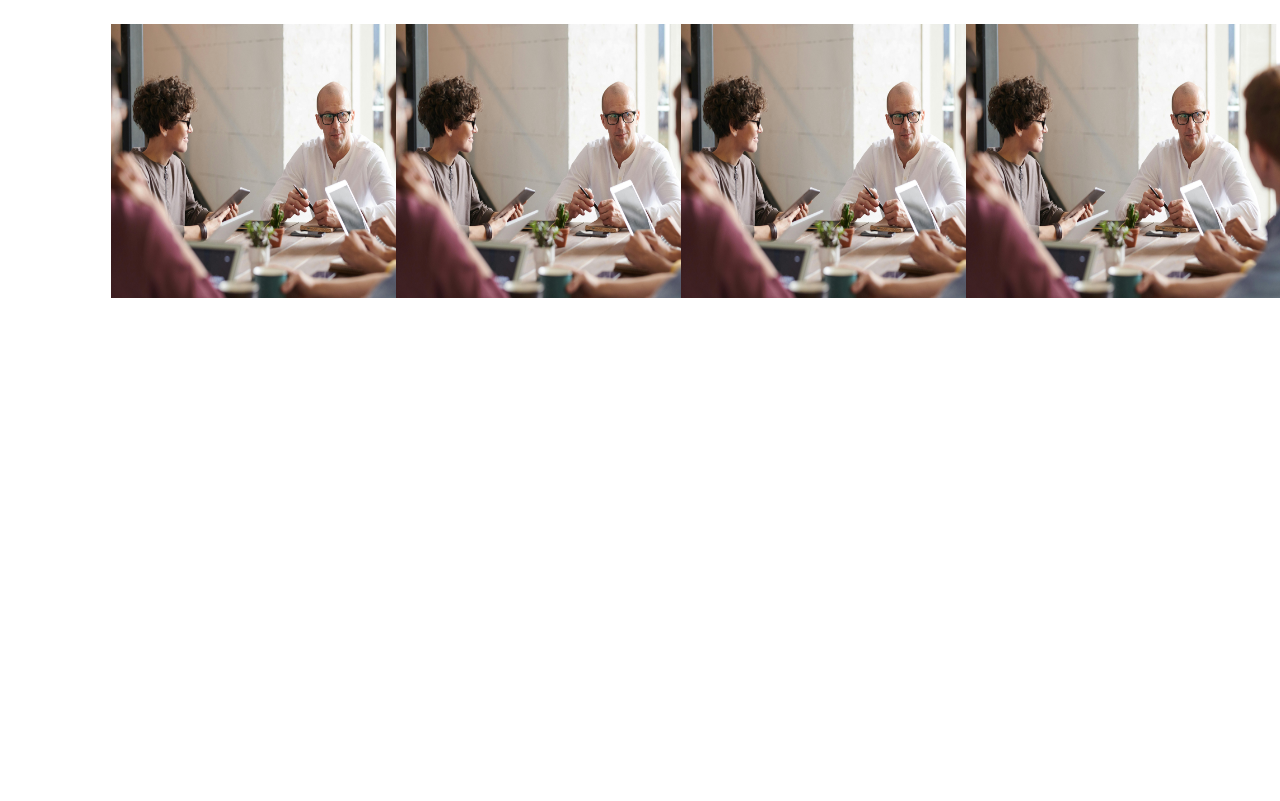
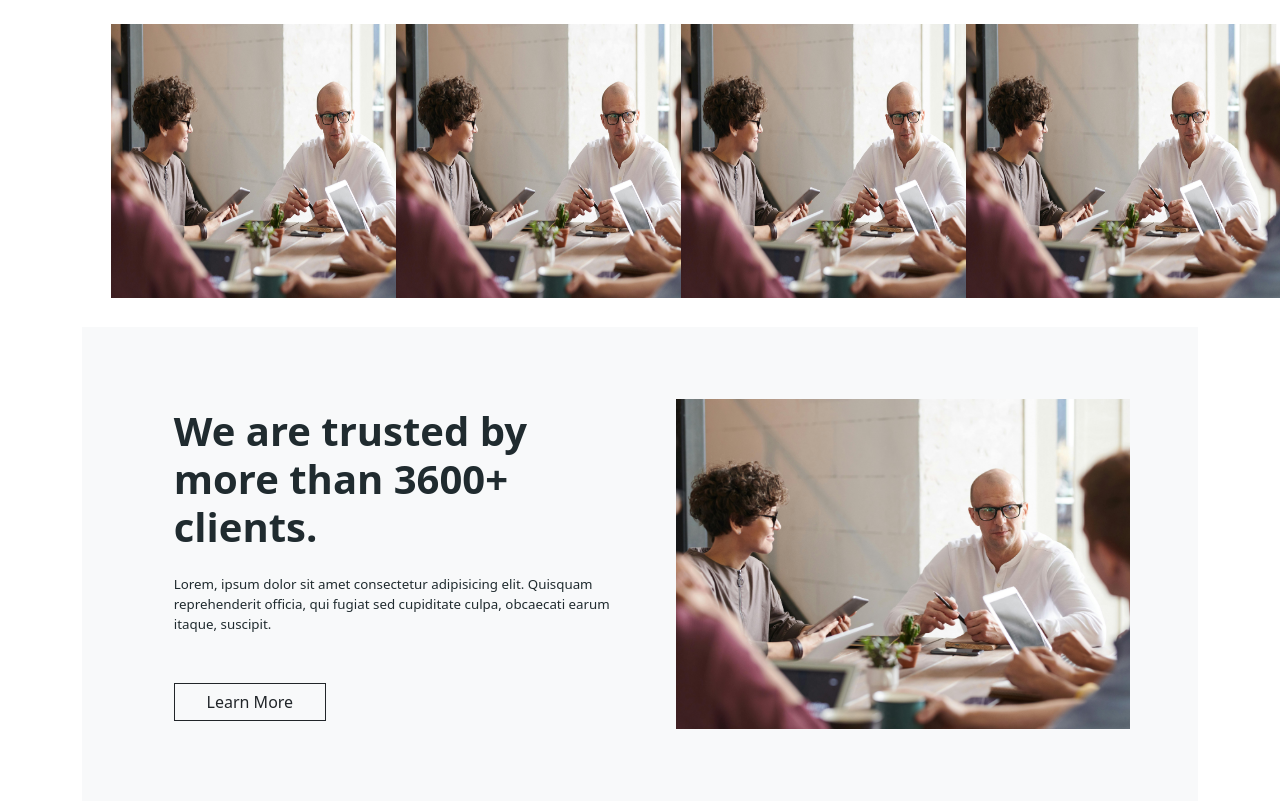
Before and after one commit to muzammilmalik01/Assignment-2, a plain HTML site: page index.html in a window 1280 px wide. Shown: the part 2782-3583 px from the top of the page. Before the commit the page ends 3109 px from the top, so only its background shows below. Drawn offline with nearby package versions, Linux system fonts and the light colour scheme.

Commit message:
Added Client Container

```diff
--- a/index.css
+++ b/index.css
@@ -182,3 +182,20 @@
   width: 350px;
   padding: 5%;
 }
+
+.client-container {
+  margin-left: 0;
+  margin-right: 0;
+  padding: 5%;
+}
+
+.client-container-heading {
+  font-weight: bolder;
+  color: #202b2f;
+}
+
+.client-container-text {
+  font-weight: 100;
+  color: #202b2f;
+  font-size: smaller;
+}
--- a/index.html
+++ b/index.html
@@ -335,5 +335,32 @@
         </div>
       </div>
     </div>
+
+    <!-- Client Container -->
+    <div class="container ml-0 mr-0">
+      <div class="row client-container bg-light">
+        <div class="col m-4">
+          <h1 class="client-container-heading mb-4">
+            We are trusted by more than 3600+ clients.
+          </h1>
+          <p class="client-container-text mb-5">
+            Lorem, ipsum dolor sit amet consectetur adipisicing elit. Quisquam
+            reprehenderit officia, qui fugiat sed cupiditate culpa, obcaecati
+            earum itaque, suscipit.
+          </p>
+          <button class="btn btn-outline-dark business-container-button">
+            Learn More
+          </button>
+        </div>
+        <div class="col d-flex pt-3 pb-3">
+          <div class="row">
+            <img
+              class="business-container-image img-fluid h-100 w-100"
+              src="assets/Team.jpg"
+            />
+          </div>
+        </div>
+      </div>
+    </div>
   </body>
 </html>
```
